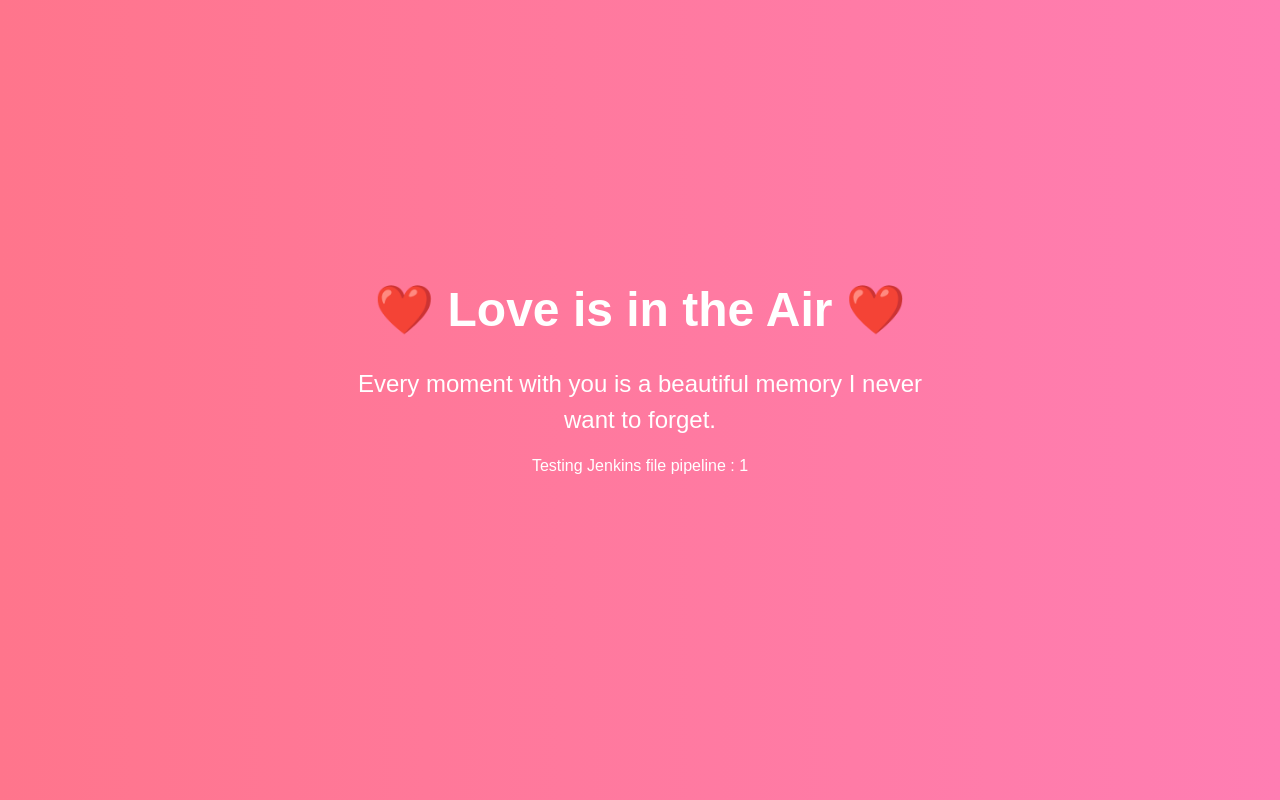
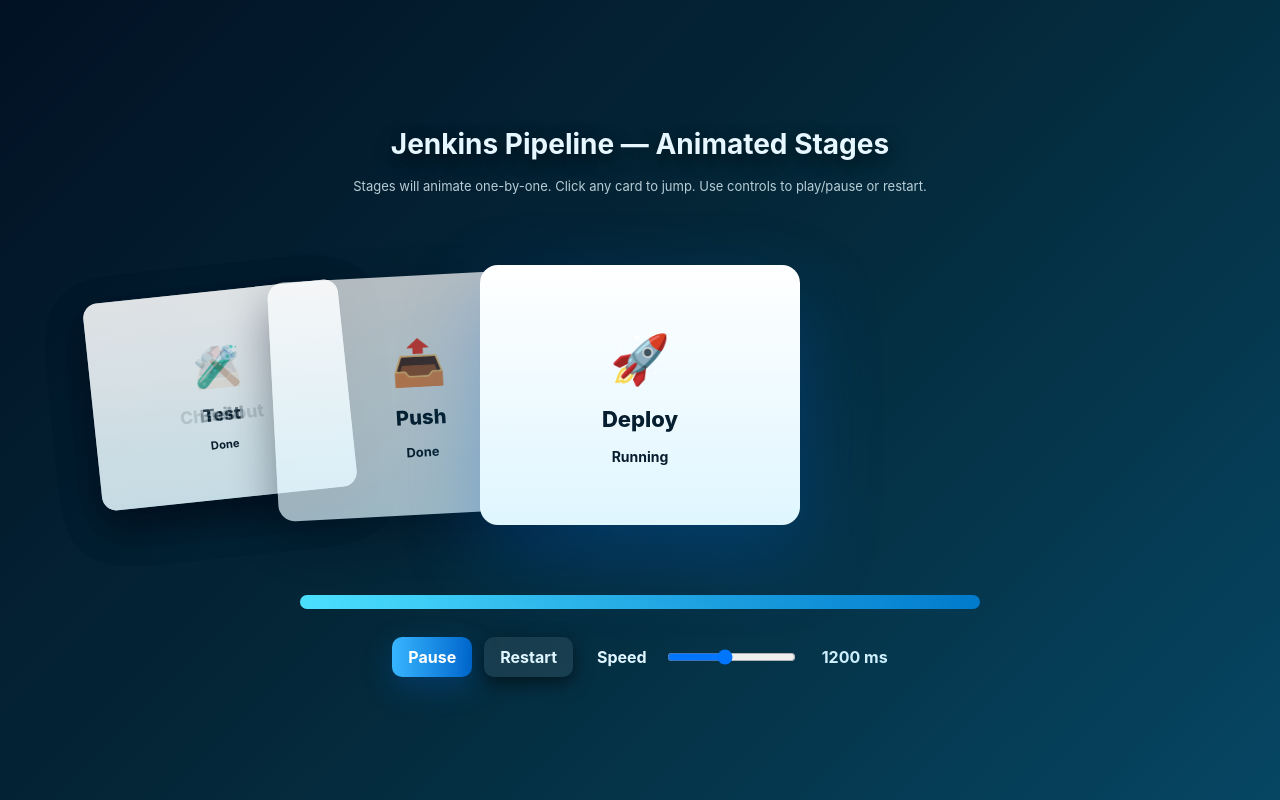
Before and after one commit to PDP-DK/CI_CD_DOCKER, a React (Vite) app: page / in a window 1280 px wide. Built offline with nearby package versions, Linux system fonts and the light colour scheme.

Commit message:
feat: enhance PipelineVisualizer component with animated stages and controls

```diff
--- a/src/App.jsx
+++ b/src/App.jsx
@@ -1,50 +1,190 @@
-import React from "react";
+import React, { useEffect, useRef, useState } from 'react';
 
-export default function LoverPage() {
+export default function PipelineVisualizer() {
+  const stages = [
+    { id: 1, name: 'Checkout', emoji: '📥' },
+    { id: 2, name: 'Build', emoji: '🛠️' },
+    { id: 3, name: 'Test', emoji: '🧪' },
+    { id: 4, name: 'Push', emoji: '📤' },
+    { id: 5, name: 'Deploy', emoji: '🚀' }
+  ];
+
+  const [active, setActive] = useState(0);
+  const [running, setRunning] = useState(true);
+  const [speed, setSpeed] = useState(1200); // ms per stage
+  const timerRef = useRef(null);
+
+  useEffect(() => {
+    startAuto();
+    return () => stopAuto();
+    // eslint-disable-next-line react-hooks/exhaustive-deps
+  }, [speed]);
+
+  function startAuto() {
+    stopAuto();
+    setRunning(true);
+    timerRef.current = setInterval(() => {
+      setActive(prev => {
+        if (prev >= stages.length - 1) {
+          stopAuto();
+          return prev;
+        }
+        return prev + 1;
+      });
+    }, speed);
+  }
+
+  function stopAuto() {
+    setRunning(false);
+    if (timerRef.current) {
+      clearInterval(timerRef.current);
+      timerRef.current = null;
+    }
+  }
+
+  function restart() {
+    stopAuto();
+    setActive(0);
+    setTimeout(() => startAuto(), 300);
+  }
+
+  function jumpTo(i) {
+    stopAuto();
+    setActive(i);
+  }
+
+  // Inline styles (one place so it's easy to tweak)
   const styles = {
-    container: {
-      width: "100vw",
-      height: "100vh",
-      background: "linear-gradient(to right, #ff758c, #ff7eb3)",
-      display: "flex",
-      flexDirection: "column",
-      justifyContent: "center",
-      alignItems: "center",
-      color: "white",
-      fontFamily: "'Arial', sans-serif",
-      textAlign: "center",
+    page: {
+      height: '100vh',
+      width: '100vw',
+      display: 'flex',
+      flexDirection: 'column',
+      alignItems: 'center',
+      justifyContent: 'center',
+      background: 'linear-gradient(135deg,#021124 0%,#04293a 50%,#064663 100%)',
+      color: '#e6f7ff',
+      fontFamily: `Inter, -apple-system, BlinkMacSystemFont, 'Segoe UI', Roboto, 'Helvetica Neue', Arial`,
+      padding: 24,
+      boxSizing: 'border-box'
     },
-    title: {
-      fontSize: "3rem",
-      fontWeight: "bold",
-      marginBottom: "20px",
-    },
-    subtitle: {
-      fontSize: "1.5rem",
-      maxWidth: "600px",
-      lineHeight: "1.5",
-    },
-    heart: {
-      fontSize: "5rem",
-      marginTop: "20px",
-    },
+    title: { fontSize: 28, marginBottom: 12, fontWeight: 700, textShadow: '0 6px 18px rgba(0,0,0,0.6)' },
+    subtitle: { fontSize: 13, color: 'rgba(230,247,255,0.8)', marginBottom: 28 },
+    stageArea: { position: 'relative', width: '100%', maxWidth: 1100, height: 340, display: 'flex', alignItems: 'center', justifyContent: 'center' },
+    stageCard: base => ({
+      position: 'absolute',
+      width: 280,
+      height: 220,
+      borderRadius: 18,
+      boxShadow: '0 20px 50px rgba(2,9,23,0.6)',
+      display: 'flex',
+      flexDirection: 'column',
+      alignItems: 'center',
+      justifyContent: 'center',
+      padding: 20,
+      color: '#071e2f',
+      background: 'linear-gradient(180deg,#ffffff,#dff6ff)',
+      transformOrigin: 'center',
+      transition: 'transform 600ms cubic-bezier(.2,.9,.2,1), opacity 400ms ease, filter 400ms ease, box-shadow 400ms ease'
+    }),
+    smallLabel: { fontSize: 14, marginTop: 10, fontWeight: 700 },
+    emoji: { fontSize: 48, marginBottom: 8 },
+    controls: { marginTop: 28, display: 'flex', gap: 12, alignItems: 'center' },
+    btn: primary => ({
+      padding: '10px 16px',
+      borderRadius: 10,
+      border: 'none',
+      cursor: 'pointer',
+      fontWeight: 700,
+      background: primary ? 'linear-gradient(90deg,#37b6ff,#0066cc)' : 'rgba(255,255,255,0.08)',
+      color: primary ? '#fff' : '#dff6ff',
+      boxShadow: primary ? '0 10px 30px rgba(3,102,214,0.28)' : '0 6px 18px rgba(0,0,0,0.5)'
+    }),
+    progressWrap: { width: 680, height: 14, borderRadius: 12, background: 'rgba(255,255,255,0.06)', overflow: 'hidden', marginTop: 18, boxShadow: 'inset 0 -2px 8px rgba(0,0,0,0.5)' },
+    progressBar: pct => ({ height: '100%', width: `${pct}%`, background: 'linear-gradient(90deg,#4ce0ff,#007acc)', transition: 'width 600ms cubic-bezier(.2,.9,.2,1)' })
   };
 
   return (
-    <div style={styles.container}>
-      <div style={styles.title}>❤️ Love is in the Air ❤️</div>
-      <div style={styles.subtitle}>
-        Every moment with you is a beautiful memory I never want to forget.
+    <div style={styles.page}>
+      <div style={{ textAlign: 'center' }}>
+        <div style={styles.title}>Jenkins Pipeline — Animated Stages</div>
+        <div style={styles.subtitle}>Stages will animate one-by-one. Click any card to jump. Use controls to play/pause or restart.</div>
       </div>
-      <p>Testing Jenkins file pipeline : 1</p>
-      {/* <h1>Enoda kutty back evalo agala iruku😘😘😘😘😘</h1> */}
-      <div className="card">
 
+      <div style={styles.stageArea}>
+        {stages.map((s, i) => {
+          // compute visual state relative to active
+          const delta = i - active;
 
+          // base card style
+          const base = styles.stageCard();
+
+          // position & transform depending on delta
+          let style = { ...base };
+
+          if (delta < -1) {
+            // far left (completed)
+            style.transform = 'translateX(-420px) scale(0.8) rotate(-6deg)';
+            style.opacity = 0.5;
+            style.filter = 'grayscale(0.1)';
+            style.zIndex = 10 + i;
+          } else if (delta === -1) {
+            style.transform = 'translateX(-220px) scale(0.92) rotate(-3deg)';
+            style.opacity = 0.7;
+            style.zIndex = 20 + i;
+          } else if (delta === 0) {
+            // active center
+            style.transform = 'translateX(0px) scale(1)';
+            style.opacity = 1;
+            style.boxShadow = '0 30px 80px rgba(3,102,214,0.28)';
+            style.zIndex = 999;
+          } else if (delta === 1) {
+            style.transform = 'translateX(220px) scale(0.92) rotate(3deg)';
+            style.opacity = 0.85;
+            style.zIndex = 20 - i;
+          } else {
+            style.transform = 'translateX(420px) scale(0.8) rotate(6deg)';
+            style.opacity = 0.55;
+            style.zIndex = 10 - i;
+          }
+
+          return (
+            <div
+              key={s.id}
+              onClick={() => jumpTo(i)}
+              style={style}
+              aria-hidden={false}
+            >
+              <div style={styles.emoji}>{s.emoji}</div>
+              <div style={{ fontSize: 22, fontWeight: 800 }}>{s.name}</div>
+              <div style={styles.smallLabel}>{i === active ? 'Running' : i < active ? 'Done' : 'Pending'}</div>
+            </div>
+          );
+        })}
       </div>
-      <p className="read-the-docs">
 
-      </p>
-</div>
-  )
+      <div style={{ marginTop: 12, display: 'flex', flexDirection: 'column', alignItems: 'center' }}>
+        <div style={styles.progressWrap}>
+          <div style={styles.progressBar(((active + 1) / stages.length) * 100)} />
+        </div>
+
+        <div style={styles.controls}>
+          <button onClick={() => (running ? stopAuto() : startAuto())} style={styles.btn(true)}>{running ? 'Pause' : 'Play'}</button>
+          <button onClick={restart} style={styles.btn(false)}>Restart</button>
+
+          <label style={{ marginLeft: 12, color: '#dff6ff', fontWeight: 700 }}>Speed</label>
+          <input
+            type="range"
+            min="400"
+            max="2200"
+            value={speed}
+            onChange={e => setSpeed(Number(e.target.value))}
+            style={{ marginLeft: 8 }}
+          />
+
+          <div style={{ marginLeft: 12, color: '#cfeffd', fontWeight: 700 }}>{Math.round(speed)} ms</div>
+        </div>
+      </div>
+    </div>
+  );
 }
```
Also changed, not shown: 1 other file (tests, documents, lock files or other folders).
